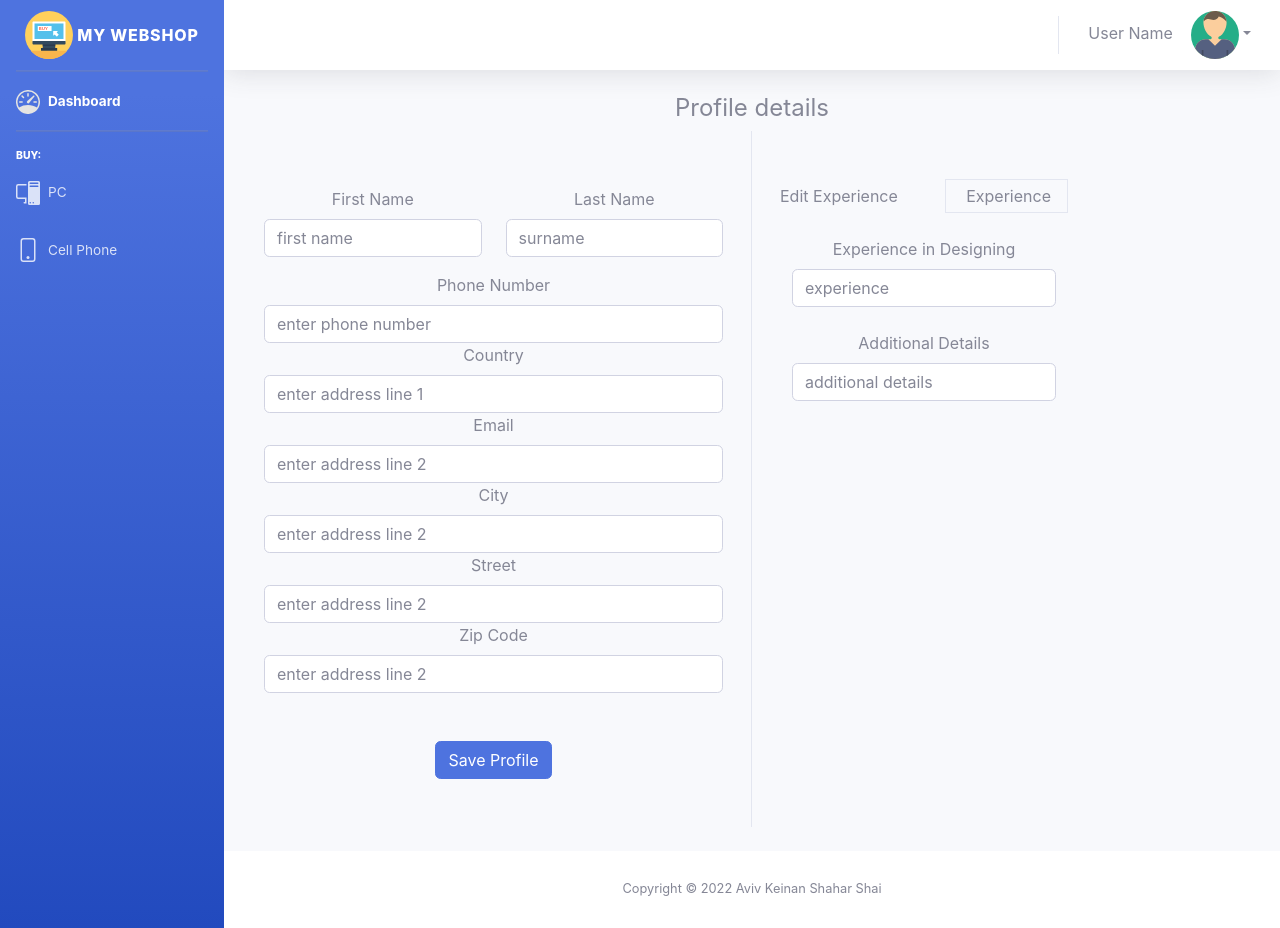
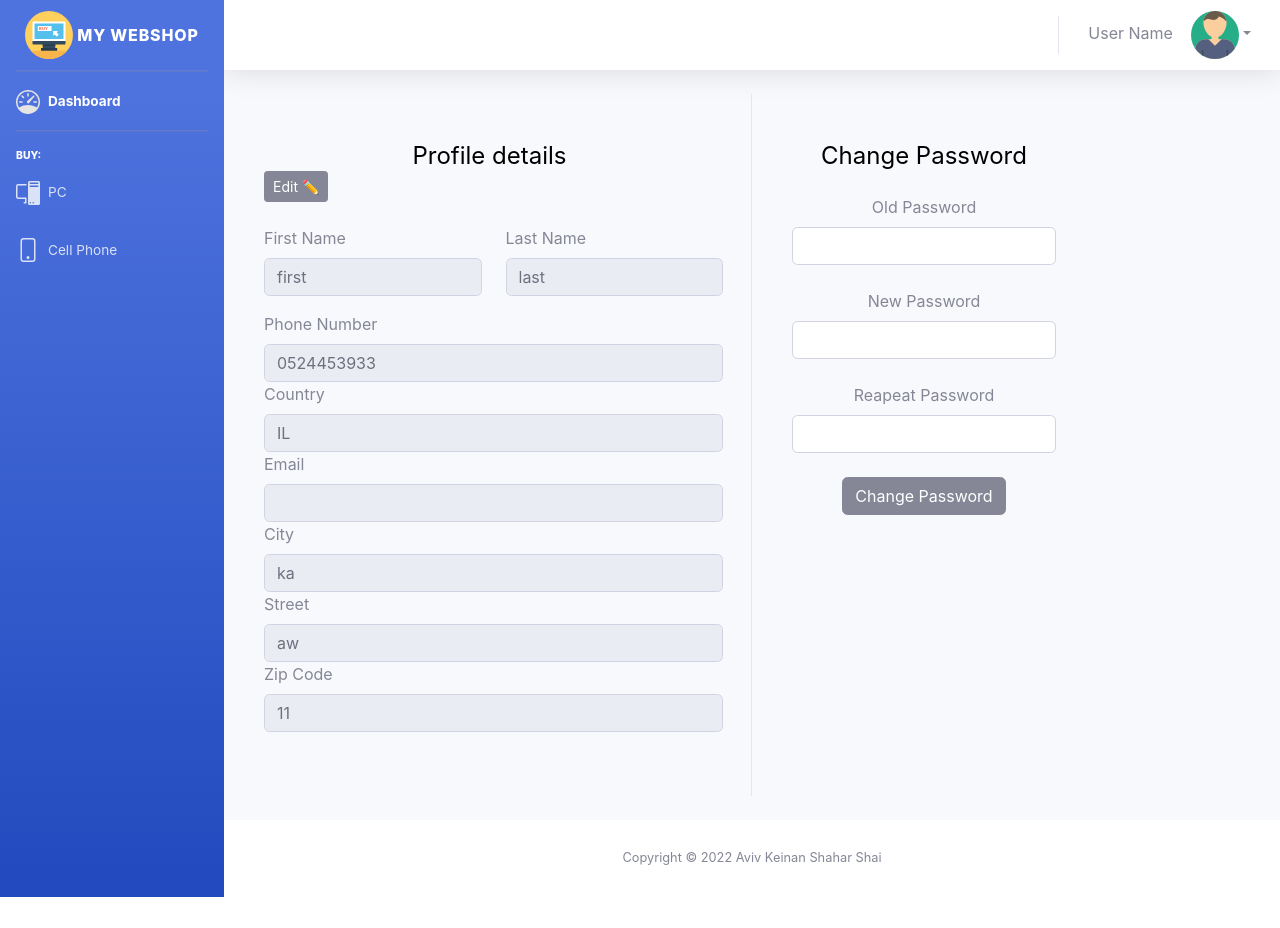
Before and after one commit to avivmeir/FinalProjectClientServer, a React (Create React App) app in the folder client/: page /profile in a window 1280 px wide. After the commit the page ends 897 px from the top, so only its background shows below. Built offline with nearby package versions, Linux system fonts and the light colour scheme; sample sign-in values are in the browser's storage.

Commit message:
profile page

```diff
--- a/client/src/components/Dashboard.js
+++ b/client/src/components/Dashboard.js
@@ -24,7 +24,7 @@ class Dashboard extends Component {
                                 <Route path="/pc" element={<BuyPc />} />
                                 <Route path="/phone" element={<BuyPhone />} />
                                 <Route path="/about" element={<About />} />
-                                <Route path="/profile" element={<Profile />} />
+                                <Route path="/profile" element={<Profile emailAdress={this.props.emailAdress}/>} />
                                 <Route path="/*" exact={true} element={<NotFound404 />} />
                             </Routes>
                         </div>
--- a/client/src/components/LoginForm.js
+++ b/client/src/components/LoginForm.js
@@ -33,7 +33,7 @@ class LoginForm extends Component {
         //       });
         //this.setState({ name: '', email: '' ,isRememberMe:false})
         console.log(`login remember ${this.state.isRememberMe}`)
-        this.props.handleLogin(this.state.isRememberMe)
+        this.props.handleLogin(this.state.isRememberMe,this.state.email)
     }
     onChangeCAPTCHA = (value) => {
         console.log(`CAPTCHA = ${value}`)
--- a/client/src/components/Profile.js
+++ b/client/src/components/Profile.js
@@ -5,12 +5,136 @@ import { ReactComponent as CorrectSvg } from '../app_photos/correct-icon.svg';
 class Profile extends Component {
     state = {
         editMode: false,
-
+        details: {
+            firstName: 'first',
+            lastName: 'last',
+            phone: '0524453933',
+            country: 'IL',
+            email: this.props.emailAdress,
+            city: 'ka',
+            street: 'aw',
+            zipCode: '11'
+        },
+        password: {
+            old: '', new: '', repeat: ''
+        },
         passwordValid: {
             match: true,
             withNumbers: false,
             withChars: false
         }
+    }
+    onChangeFirstName = (e) => {
+        this.setState({
+            details: {
+                firstName: e.target.value,
+                lastName: this.state.details.lastName,
+                phone: this.state.details.phone,
+                country: this.state.details.country,
+                email: this.state.details.email,
+                city: this.state.details.city,
+                street: this.state.details.street,
+                zipCode: this.state.details.zipCode
+            }
+        })
+    }
+    onChangeLastName = (e) => {
+        this.setState({
+            details: {
+                firstName: this.state.details.firstName,
+                lastName: e.target.value,
+                phone: this.state.details.phone,
+                country: this.state.details.country,
+                email: this.state.details.email,
+                city: this.state.details.city,
+                street: this.state.details.street,
+                zipCode: this.state.details.zipCode
+            }
+        })
+    }
+    onChangePhone = (e) => {
+        this.setState({
+            details: {
+                firstName: this.state.details.firstName,
+                lastName: this.state.details.lastName,
+                phone: e.target.value,
+                country: this.state.details.country,
+                email: this.state.details.email,
+                city: this.state.details.city,
+                street: this.state.details.street,
+                zipCode: this.state.details.zipCode
+            }
+        })
+    }
+    onChangeCountry = (e) => {
+        this.setState({
+            details: {
+                firstName: this.state.details.firstName,
+                lastName: this.state.details.lastName,
+                phone: this.state.details.phone,
+                country: e.target.value,
+                email: this.state.details.email,
+                city: this.state.details.city,
+                street: this.state.details.street,
+                zipCode: this.state.details.zipCode
+            }
+        })
+    }
+    onChangeEmail = (e) => {
+        this.setState({
+            details: {
+                firstName: this.state.details.firstName,
+                lastName: this.state.details.lastName,
+                phone: this.state.details.phone,
+                country: this.state.details.country,
+                email: e.target.value,
+                city: this.state.details.city,
+                street: this.state.details.street,
+                zipCode: this.state.details.zipCode
+            }
+        })
+    }
+    onChangeCity = (e) => {
+        this.setState({
+            details: {
+                firstName: this.state.details.firstName,
+                lastName: this.state.details.lastName,
+                phone: this.state.details.phone,
+                country: this.state.details.country,
+                email: this.state.details.email,
+                city: e.target.value,
+                street: this.state.details.street,
+                zipCode: this.state.details.zipCode
+            }
+        })
+    }
+    onChangeStreet = (e) => {
+        this.setState({
+            details: {
+                firstName: this.state.details.firstName,
+                lastName: this.state.details.lastName,
+                phone: this.state.details.phone,
+                country: this.state.details.country,
+                email: this.state.details.email,
+                city: this.state.details.city,
+                street: e.target.value,
+                zipCode: this.state.details.zipCode
+            }
+        })
+    }
+    onChangeZipCode = (e) => {
+        this.setState({
+            details: {
+                firstName: this.state.details.firstName,
+                lastName: this.state.details.lastName,
+                phone: this.state.details.phone,
+                country: this.state.details.country,
+                email: this.state.details.email,
+                city: this.state.details.city,
+                street: this.state.details.street,
+                zipCode: e.target.value
+            }
+        })
     }
     handleEditClick = () => {
         this.setState({ editMode: !this.state.editMode })
@@ -19,37 +143,91 @@ class Profile extends Component {
         e.preventDefault();
         console.log("submit clicked")
     }
-    updateDetails = () => {
-        console.log("update clicked")
-
+    updateDetails = (e) => {
+        e.preventDefault();
+        console.log("update details clicked")
+    }
+    updatePassword = (e) => {
+        e.preventDefault();
+        console.log("update password clicked")
+    }
+    getUserDetails = () => {
+        //get details by email
+        console.log("get user details")
     }
     render() {
+        this.getUserDetails()
         return (
             <div className="wrapper">
-                    <h4 >Profile details</h4>
-                <div class="row">
+                <div className="row">
                     <div className="col-md-6 border-right">
                         <div className="p-3 py-5">
-                            <div className="row mt-2">
-                                <div className="col-md-6"><label className="labels">First Name</label><input type="text" className="form-control" placeholder="first name" value="" /></div>
-                                <div className="col-md-6"><label className="labels">Last Name</label><input type="text" className="form-control" value="" placeholder="surname" /></div>
-                            </div>
-                            <div className="row mt-3">
-                                <div className="col-md-12"><label className="labels">Phone Number</label><input type="text" className="form-control" placeholder="enter phone number" value="" /></div>
-                                <div className="col-md-12"><label className="labels">Country</label><input type="text" className="form-control" placeholder="enter address line 1" value="" /></div>
-                                <div className="col-md-12"><label className="labels">Email</label><input type="text" className="form-control" placeholder="enter address line 2" value="" /></div>
-                                <div className="col-md-12"><label className="labels">City</label><input type="text" className="form-control" placeholder="enter address line 2" value="" /></div>
-                                <div className="col-md-12"><label className="labels">Street</label><input type="text" className="form-control" placeholder="enter address line 2" value="" /></div>
-                                <div className="col-md-12"><label className="labels">Zip Code</label><input type="text" className="form-control" placeholder="enter address line 2" value="" /></div>
-                            </div>
-                            <div className="mt-5 text-center"><button className="btn btn-primary profile-button" type="button">Save Profile</button></div>
+                            <span className="h4 text-black">Profile details</span>
+                            <span className="ml-2">
+                                <button className="btn btn-secondary btn-sm d-flex " onClick={this.handleEditClick}>
+                                    Edit ✏️
+                                </button>
+                            </span>
+                            <form onSubmit={this.updateDetails}>
+
+                                <div className="row mt-4">
+                                    <div className="col-md-6">
+                                        <label className="d-flex">First Name</label>
+                                        <input type="text" className="form-control" disabled={!this.state.editMode} value={this.state.details.firstName} onChange={this.onChangeFirstName} />
+                                    </div>
+                                    <div className="col-md-6">
+                                        <label className="d-flex">Last Name</label>
+                                        <input type="text" className="form-control" disabled={!this.state.editMode} value={this.state.details.lastName} onChange={this.onChangeLastName} />
+                                    </div>
+                                </div>
+                                <div className="row mt-3">
+                                    <div className="col-md-12"><label className="d-flex">Phone Number</label>
+                                        <input type="text" className="form-control" disabled={!this.state.editMode} value={this.state.details.phone} onChange={this.onChangePhone} />
+                                    </div>
+                                    <div className="col-md-12"><label className="d-flex">Country</label>
+                                        <input type="text" className="form-control" disabled={!this.state.editMode} value={this.state.details.country} onChange={this.onChangeCountry} />
+                                    </div>
+                                    <div className="col-md-12"><label className="d-flex">Email</label>
+                                        <input type="text" className="form-control" disabled={!this.state.editMode} value={this.state.details.email} onChange={this.onChangeEmail} />
+                                    </div>
+                                    <div className="col-md-12"><label className="d-flex">City</label>
+                                        <input type="text" className="form-control" disabled={!this.state.editMode} value={this.state.details.city} onChange={this.onChangeCity} />
+                                    </div>
+                                    <div className="col-md-12"><label className="d-flex">Street</label>
+                                        <input type="text" className="form-control" disabled={!this.state.editMode} value={this.state.details.street} onChange={this.onChangeStreet} />
+                                    </div>
+                                    <div className="col-md-12"><label className="d-flex">Zip Code</label>
+                                        <input type="text" className="form-control" disabled={!this.state.editMode} value={this.state.details.zipCode} onChange={this.onChangeZipCode} />
+                                    </div>
+                                </div>
+                                <div className="mt-3 text-center">
+                                    {
+                                        this.state.editMode ?
+                                            <input className="btn btn-primary profile-button" type="submit" value="Update" />
+                                            :
+                                            null
+                                    }
+                                </div>
+                            </form>
+
                         </div>
                     </div>
-                    <div class="col-md-4">
-                        <div class="p-3 py-5">
-                            <div class="d-flex justify-content-between align-items-center experience"><span>Edit Experience</span><span class="border px-3 p-1 add-experience"><i class="fa fa-plus"></i>&nbsp;Experience</span></div><br />
-                            <div class="col-md-12"><label class="labels">Experience in Designing</label><input type="text" class="form-control" placeholder="experience" value="" /></div> <br />
-                            <div class="col-md-12"><label class="labels">Additional Details</label><input type="text" class="form-control" placeholder="additional details" value="" /></div>
+                    <div className="col-md-4">
+                        <div className="p-3 py-5">
+                            <h4 className="text-black">Change Password</h4>
+                            <div className="col-md-12 mt-4">
+                                <label className="labels">Old Password</label>
+                                <input type="password" className="form-control" value={this.state.password.old} onChange={(e) => this.setState({ password: { old: e.target.value } })} />
+                            </div> <br />
+                            <div className="col-md-12">
+                                <label className="labels" >New Password</label>
+                                <input type="password" className="form-control" value={this.state.password.new} onChange={(e) => this.setState({ password: { new: e.target.value } })} />
+                            </div> <br />
+                            <div className="col-md-12">
+                                <label className="labels">Reapeat Password</label>
+                                <input type="password" className="form-control" value={this.state.password.repeat} onChange={(e) => this.setState({ password: { repeat: e.target.value } })} />
+                            </div> <br />
+                            <button className="btn btn-secondary profile-button" type="button" onClick={this.updatePassword}>Change Password</button>
                         </div>
                     </div>
                 </div>
```
Also changed, not shown: client/src/App.js (+6 -4 lines).
